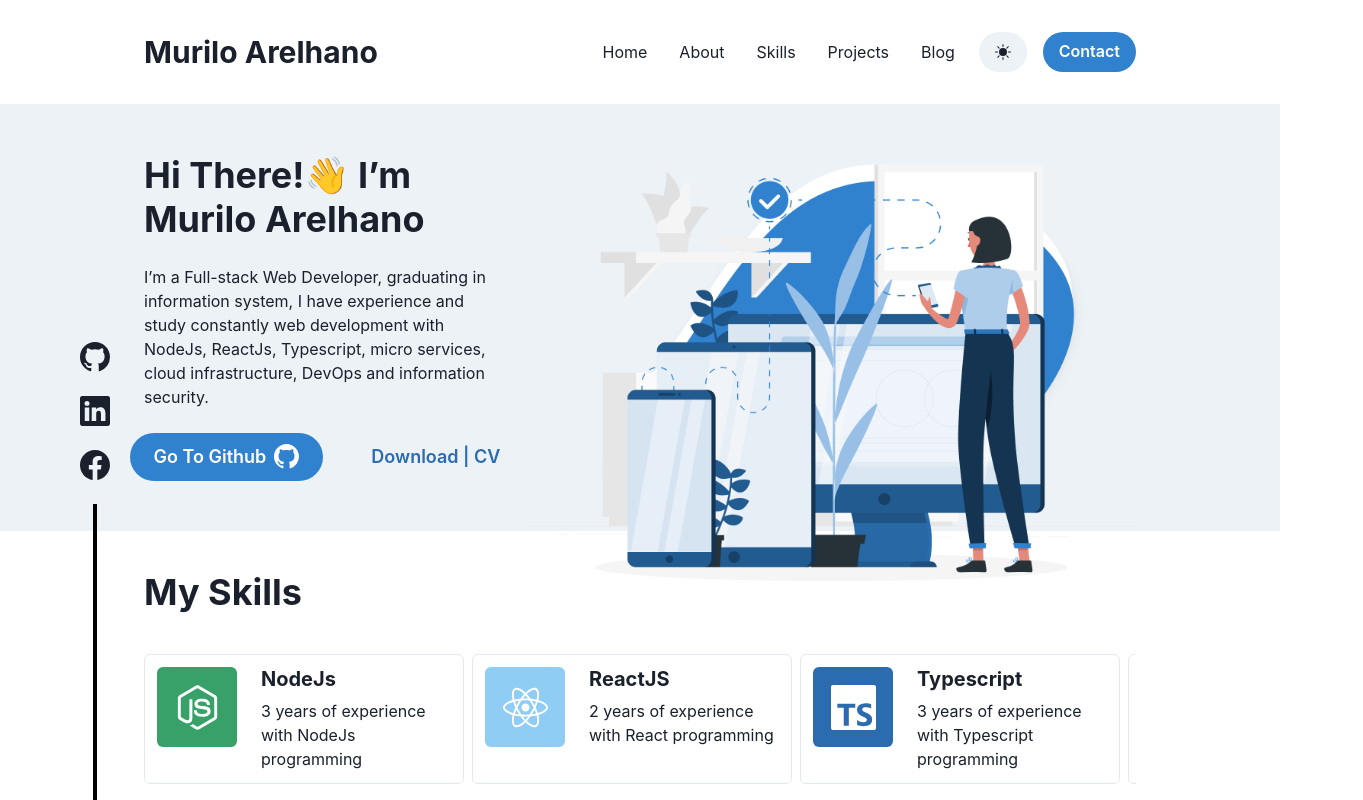
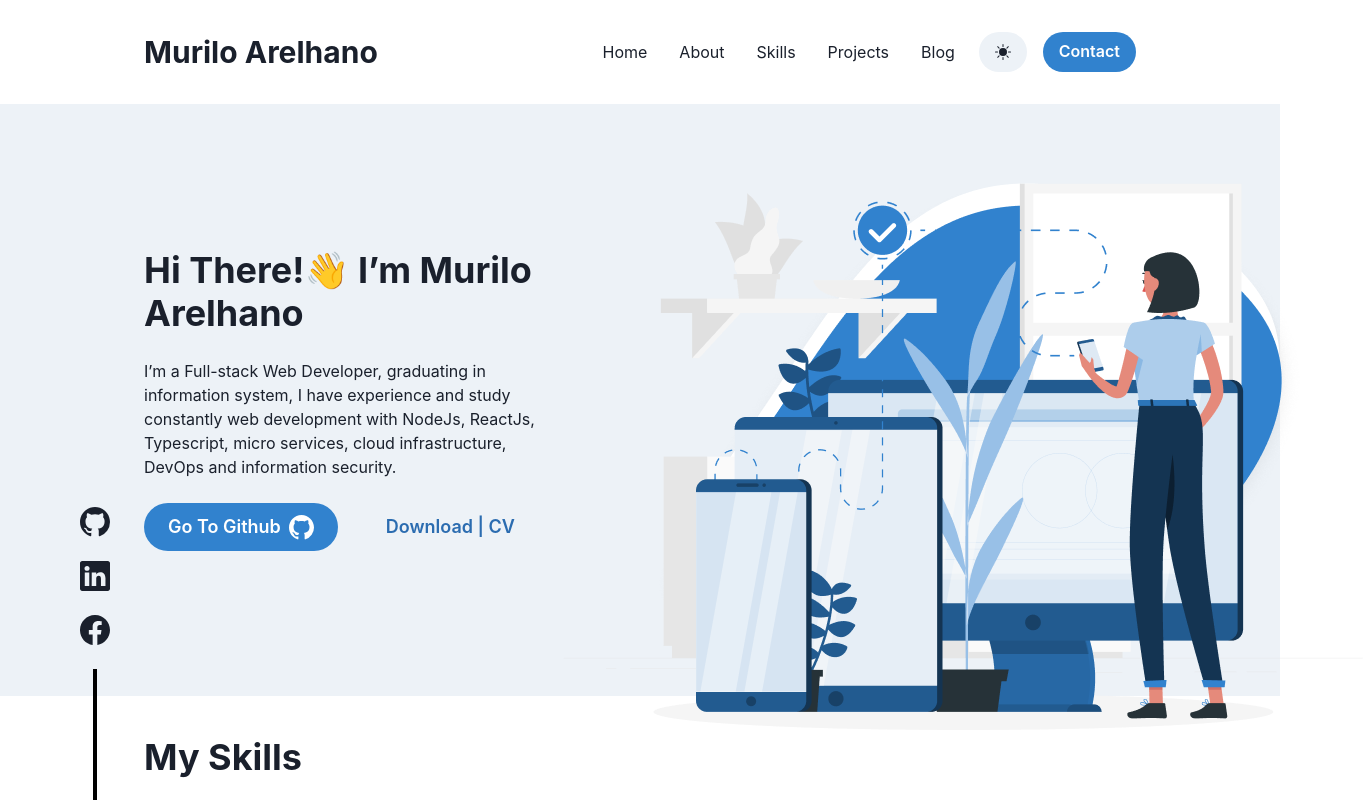
Before and after one commit to muriloarelhano/portfolio-old, a Next.js app: page / in a window 1280 px wide. Shown: the top 800 px of the page, 1363 px wide, since content can reach past the window. Built offline with nearby package versions, Linux system fonts and the light colour scheme.

Commit message:
fix: Banner wrap

```diff
--- a/src/sections/Banner.tsx
+++ b/src/sections/Banner.tsx
@@ -1,11 +1,9 @@
 import {
   Button,
   Container,
-  Grid,
   Heading,
   HStack,
   Image,
-  Link,
   Text,
   useColorModeValue,
   VStack,
@@ -16,12 +14,12 @@ import BannerImage from "../../public/banner-image.png";
 export const Banner = () => {
   return (
     <Container maxW={"full"} bg={useColorModeValue("gray.100", "gray.700")}>
-      <Container maxW={"container.lg"}>
-        <Grid
+      <Container maxW={"container.lg"} py={4}>
+        <HStack
           gap={4}
-          gridTemplateColumns={{
-            sm: "1fr",
-            lg: "minmax(300px, 1.2fr) minmax(300px, 2fr)",
+          wrap={{
+            sm: "wrap",
+            lg: "nowrap",
           }}
           justifyContent={"space-between"}
           alignItems={"center"}
@@ -53,7 +51,7 @@ export const Banner = () => {
             </HStack>
           </VStack>
           <Image src={BannerImage.src} alt="" transform={"translateY(50px)"} />
-        </Grid>
+        </HStack>
       </Container>
     </Container>
   );
```
